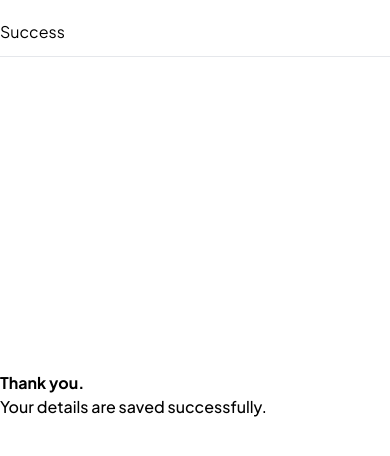
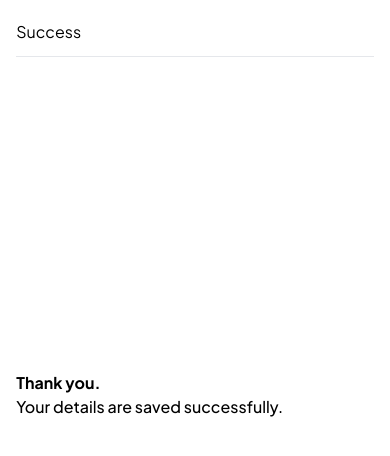
Before and after one commit to drashish77/jivi, a React (Vite) app: page /thanks in a window 390 px wide. Shown: the top 456 px of the page. Built offline with nearby package versions, Linux system fonts and the light colour scheme; a web font is replaced by a local one.

Commit message:
fix: mobile responsive

```diff
--- a/src/components/Query/Form.tsx
+++ b/src/components/Query/Form.tsx
@@ -115,7 +115,7 @@ const FormComponent = () => {
   };
   return (
     <div className={`relative   `}>
-      <div className={`relative z-30 w-full md:w-2/3 lg:w-1/3 mx-auto  `}>
+      <div className={`relative z-30 w-11/12 md:w-2/3 lg:w-1/3 mx-auto  `}>
         <h2 className="pt-5 pb-3 border-b ">Details</h2>
         <div className="">
           <Formik
--- a/src/components/Thanks/Thanks.tsx
+++ b/src/components/Thanks/Thanks.tsx
@@ -1,6 +1,6 @@
 const Thanks = () => {
   return (
-    <div className="relative z-30 w-full md:w-2/3 lg:w-1/3 mx-auto">
+    <div className="relative z-30  w-11/12 md:w-2/3 lg:w-1/3 mx-auto">
       <h2 className="pt-5 pb-3 border-b">Success</h2>
       <div className="flex flex-col justify-center items-start h-[80vh]">
         <h4 className="text-x font-bold">Thank you.</h4>
```
